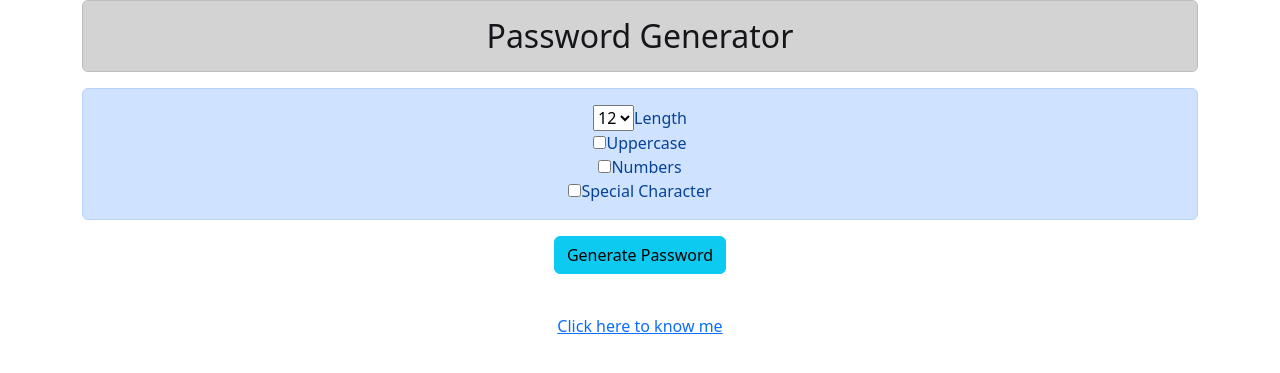
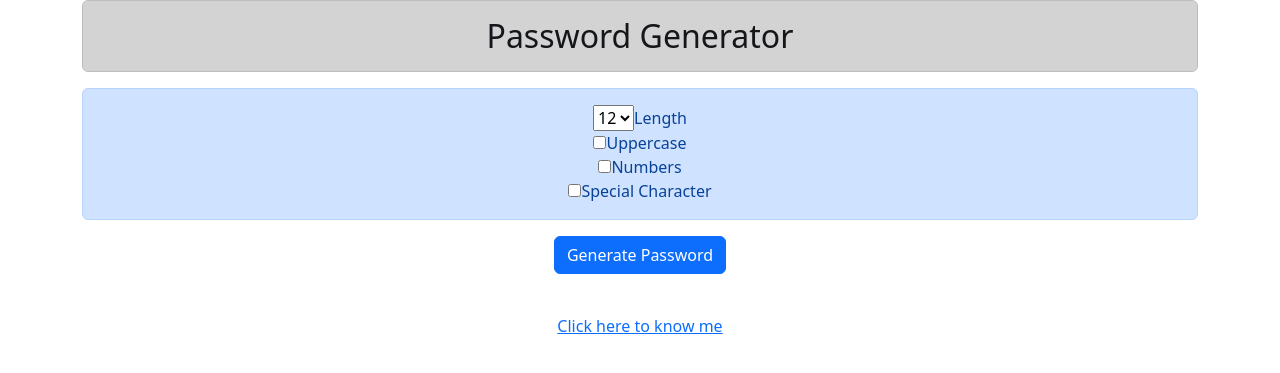
Before and after one commit to Sweeitha/Django-PasswordGenerator, a Django app: page / in a window 1280 px wide. Shown: the top 373 px of the page. Run offline with Django 4.2, Linux system fonts and the light colour scheme.

Commit message:
changes are made

```diff
--- a/generator/Templates/pwdgen/homepage.html
+++ b/generator/Templates/pwdgen/homepage.html
@@ -20,7 +20,7 @@
     <input type="checkbox" name="Special Character">Special Character</<input>
     <br>
     </p>
-    <input type="submit" value="Generate Password" class="btn btn-info">
+    <input type="submit" value="Generate Password" class="btn btn-primary">
   </form>
   <br>
   <a href="{% url 'aboutme' %}">Click here to know me</a>
```
